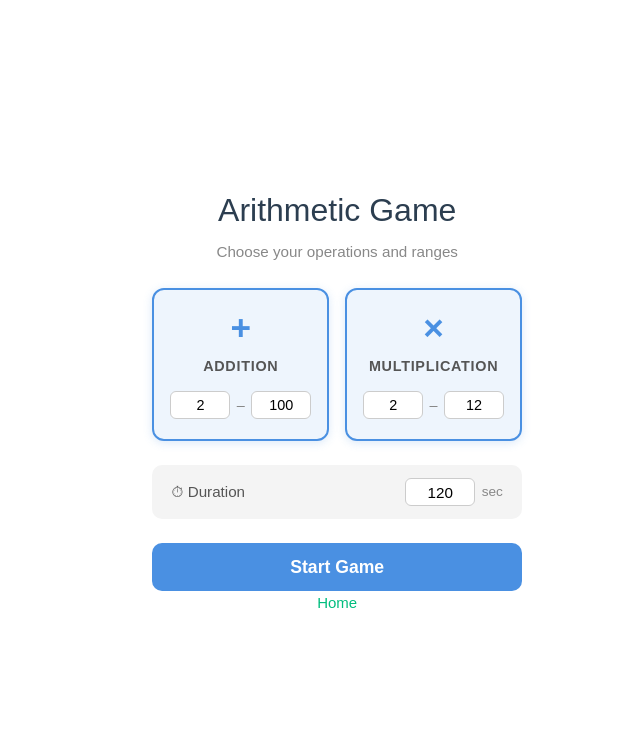
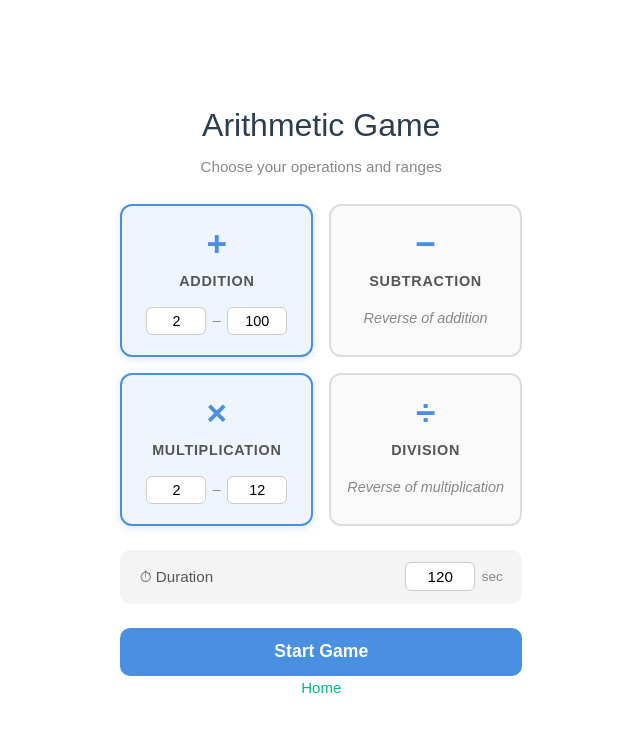
Before and after one commit to quantgamer/quant-gamer, a Vue app: page /arithmeticgame in a window 1280 px wide. Shown: the top 732 px of the page, without its empty margins (86-726 px from the left). Built offline with nearby package versions, Linux system fonts and the light colour scheme; the HTML template or start-up script is replaced by a standard one.

Commit message:
add subtraction and division

```diff
--- a/src/views/ArithmeticGame.vue
+++ b/src/views/ArithmeticGame.vue
@@ -9,7 +9,9 @@ const userAnswer = ref(null);
 
 const settings = reactive({
   includeAddition: true,
+  includeSubtraction: false,
   includeMultiplication: true,
+  includeDivision: false,
   additionMin: 2,
   additionMax: 100,
   multiplicationMin: 2,
@@ -33,7 +35,7 @@ const updateTime = () => {
 };
 
 const startGame = () => {
-  if (settings.includeAddition || settings.includeMultiplication) {
+  if (settings.includeAddition || settings.includeSubtraction || settings.includeMultiplication || settings.includeDivision) {
     clearTimer();
     gameStarted.value = true;
     gameOver.value = false;
@@ -72,7 +74,9 @@ const currentQuestion: Reactive<Question> = reactive({
 const generateQuestion = () => {
   const operations = [];
   if (settings.includeAddition) operations.push("addition");
+  if (settings.includeSubtraction) operations.push("subtraction");
   if (settings.includeMultiplication) operations.push("multiplication");
+  if (settings.includeDivision) operations.push("division");
 
   const operation = operations[Math.floor(Math.random() * operations.length)];
 
@@ -82,11 +86,25 @@ const generateQuestion = () => {
     num2 = randomInt(settings.additionMin, settings.additionMax);
     text = `${num1} + ${num2} =`;
     answer = num1 + num2;
+  } else if (operation === "subtraction") {
+    // Generate two addends then ask for the difference, ensuring result is always positive
+    num1 = randomInt(settings.additionMin, settings.additionMax);
+    num2 = randomInt(settings.additionMin, settings.additionMax);
+    const total = num1 + num2;
+    text = `${total} − ${num2} =`;
+    answer = num1;
   } else if (operation === "multiplication") {
     num1 = randomInt(settings.multiplicationMin, settings.multiplicationMax);
     num2 = randomInt(settings.multiplicationMin, settings.multiplicationMax);
-    text = `${num1} x ${num2} =`;
+    text = `${num1} × ${num2} =`;
     answer = num1 * num2;
+  } else if (operation === "division") {
+    // Generate two factors then ask for the quotient — always a whole number
+    num1 = randomInt(settings.multiplicationMin, settings.multiplicationMax);
+    num2 = randomInt(settings.multiplicationMin, settings.multiplicationMax);
+    const product = num1 * num2;
+    text = `${product} ÷ ${num2} =`;
+    answer = num1;
   }
 
   currentQuestion.text = text ?? "";
@@ -121,7 +139,7 @@ const checkAnswer = () => {
             <input type="checkbox" v-model="settings.includeAddition" />
             <span class="op-symbol">+</span>
             <span class="op-label">Addition</span>
-            <div class="range-inputs" :class="{ hidden: !settings.includeAddition }">
+            <div class="range-inputs">
               <input
                 type="number"
                 v-model.number="settings.additionMin"
@@ -136,11 +154,20 @@ const checkAnswer = () => {
             </div>
           </label>
 
+          <label class="operation-card" :class="{ active: settings.includeSubtraction }">
+            <input type="checkbox" v-model="settings.includeSubtraction" />
+            <span class="op-symbol">−</span>
+            <span class="op-label">Subtraction</span>
+            <div class="range-inputs">
+              <span class="range-note">Reverse of addition</span>
+            </div>
+          </label>
+
           <label class="operation-card" :class="{ active: settings.includeMultiplication }">
             <input type="checkbox" v-model="settings.includeMultiplication" />
             <span class="op-symbol">×</span>
             <span class="op-label">Multiplication</span>
-            <div class="range-inputs" :class="{ hidden: !settings.includeMultiplication }">
+            <div class="range-inputs">
               <input
                 type="number"
                 v-model.number="settings.multiplicationMin"
@@ -152,6 +179,15 @@ const checkAnswer = () => {
                 v-model.number="settings.multiplicationMax"
                 placeholder="Max"
               />
+            </div>
+          </label>
+
+          <label class="operation-card" :class="{ active: settings.includeDivision }">
+            <input type="checkbox" v-model="settings.includeDivision" />
+            <span class="op-symbol">÷</span>
+            <span class="op-label">Division</span>
+            <div class="range-inputs">
+              <span class="range-note">Reverse of multiplication</span>
             </div>
           </label>
         </div>
@@ -330,7 +366,8 @@ h1 {
 
 /* Operation toggle cards */
 .operation-cards {
-  display: flex;
+  display: grid;
+  grid-template-columns: 1fr 1fr;
   gap: 1rem;
   width: 100%;
 }
@@ -382,8 +419,10 @@ h1 {
   margin-top: 0.25rem;
 }
 
-.range-inputs.hidden {
-  visibility: hidden;
+.range-note {
+  font-size: 0.78rem;
+  color: #aaa;
+  font-style: italic;
 }
 
 .range-inputs input {
```
